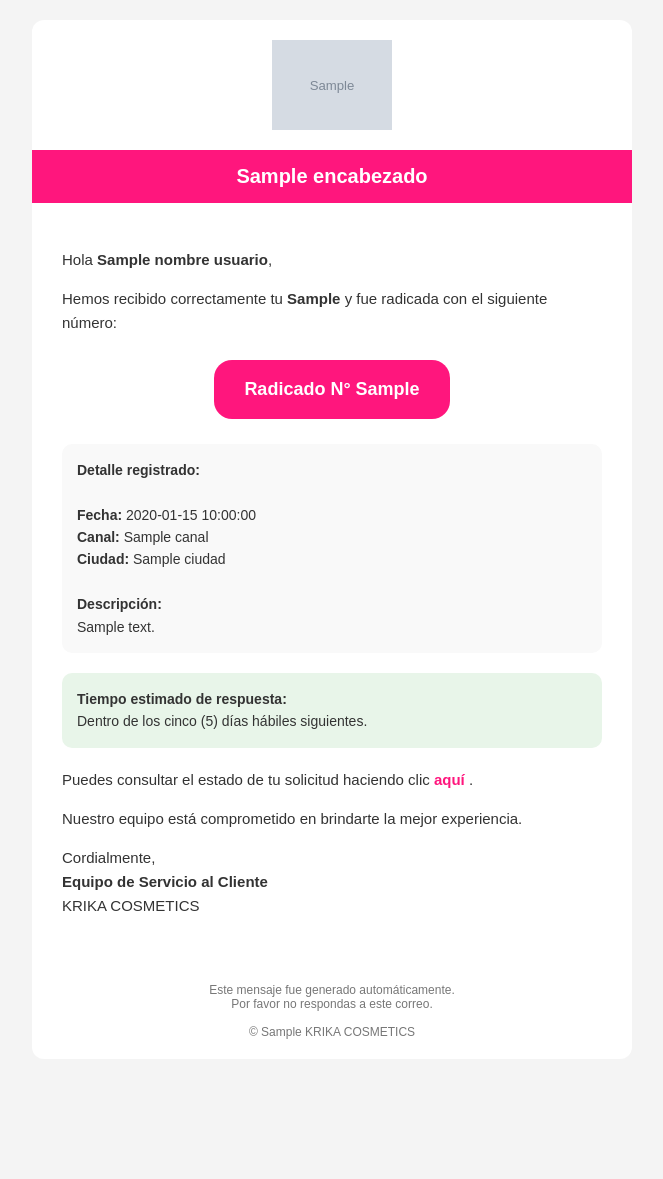
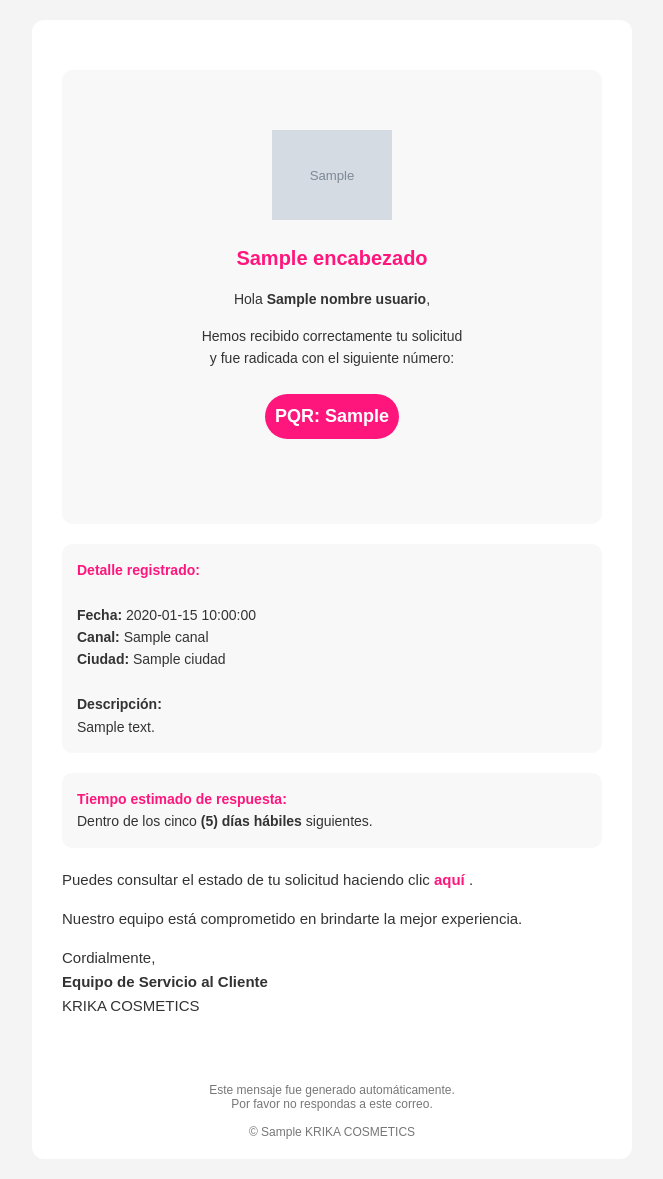
Before and after one commit to Krika-Dev/mail_services, a Python web app: template app/templates/pqrs.html in a window 1280 px wide. Shown: the whole page, without its empty margins (308-971 px from the left). Before the commit the page ends 1039 px from the top, so only its background shows below. Run offline with Jinja, Linux system fonts and the light colour scheme; the template is opened without the code that fills it: most values are stand-ins (such as "Sample title", 1, 10 or a date in 2020); grey boxes marked "Sample" are stand-in pictures.

Commit message:
2026-02-12

```diff
--- a/app/templates/pqrs.html
+++ b/app/templates/pqrs.html
@@ -1,5 +1,6 @@
 <!DOCTYPE html>
 <html lang="es">
+
 <head>
     <meta charset="UTF-8">
     <title>{{ titulo | default("Confirmación de radicado PQR") }}</title>
@@ -13,55 +14,60 @@
 
                 <!-- CONTENEDOR -->
                 <table width="600" cellpadding="0" cellspacing="0"
-       style="background-color:#ffffff; border-radius:12px; overflow:hidden;">
+                    style="background-color:#fff; border-radius:12px; overflow:hidden;">
 
-    <!-- HEADER LOGO -->
-    <tr>
-        <td align="center" style="padding:20px;">
-            <img src="{{ logo_url }}"
-                 alt="KRIKA"
-                 width="120"
-                 style="display:block;">
-        </td>
-    </tr>
 
-    <!-- BARRA SUPERIOR -->
-    <tr>
-        <td align="center" style="background-color:#ff167d; padding:15px;">
-            <span style="font-size:20px; font-weight:bold; color:#FFF;">
-                {{ encabezado | default("Hemos recibido tu solicitud") }}
-            </span>
-        </td>
-    </tr>
+
 
                     <!-- CONTENIDO -->
                     <tr>
-        <td style="padding:30px; color:#333; font-size:15px; line-height:1.6;">
 
+
+
+                        <td style="padding:30px; color:#333; font-size:15px; line-height:1.6; text-align: center;">
+
+                            <!-- nueva barra -->
+                            <table width="100%" cellpadding="0" cellspacing="0"
+                                style="background-color:#F8F8F8; border-radius:10px; text-align: left; margin:20px 0;">
+                                <tr>
+
+                                    <td style="padding:15px; font-size:14px; text-align: center;">
+                                        <br><br>
+                                        <img src="{{ logo_url }}" alt="KRIKA" width="120"
+                                            style="display:block; margin: auto;">
+                                        <br>
+                                        <span
+                                            style="font-size:20px; font-weight:bold; color: #ff167d; text-align: center;">
+                                            {{ encabezado | default("Hemos recibido tu solicitud") }}
+                                        </span>
+                                        <br>
                                         <p>Hola <strong>{{ nombre_usuario }}</strong>,</p>
 
                                         <p>
-                Hemos recibido correctamente tu
-                <strong>{{ tipo_solicitud }}</strong> y fue radicada con el siguiente número:
+                                            Hemos recibido correctamente tu solicitud <br> y fue radicada con el
+                                            siguiente número:
                                         </p>
 
-            <!-- RADICADO -->
                                         <table align="center" cellpadding="0" cellspacing="0" style="margin:25px auto;">
                                             <tr>
-                    <td style="background-color:#ff167d; padding:15px 30px;
-                               border-radius:18px; font-size:18px;
+                                                <td style="background-color:#ff167d; padding: 8px 10px;
+                                                    border-radius:5rem; font-size:18px;
                                                     font-weight:bold; color:#fff; text-align:center;">
-                        Radicado N° {{ numero_radicado }}
+                                                    PQR: {{ numero_radicado }}
+                                                </td>
+                                            </tr>
+                                        </table>
+                                        <br><br>
                                     </td>
                                 </tr>
                             </table>
 
                             <!-- DETALLE -->
                             <table width="100%" cellpadding="0" cellspacing="0"
-                   style="background-color:#f9f9f9; border-radius:10px; margin:20px 0;">
+                                style="background-color:#F8F8F8; border-radius:10px; text-align: left; margin:20px 0;">
                                 <tr>
                                     <td style="padding:15px; font-size:14px;">
-                        <strong>Detalle registrado:</strong><br><br>
+                                        <strong style="color: #ff167d;">Detalle registrado:</strong><br><br>
 
                                         <strong>Fecha:</strong> {{ fecha_radicado }}<br>
                                         <strong>Canal:</strong> {{ canal }}<br>
@@ -75,16 +81,16 @@
 
                             <!-- TIEMPO RESPUESTA -->
                             <table width="100%" cellpadding="0" cellspacing="0"
-                   style="background-color:#e8f5e9; border-radius:10px; margin:20px 0;">
+                                style="background-color:#F8F8F8; border-radius:10px; text-align: left; margin:20px 0;">
                                 <tr>
                                     <td style="padding:15px; font-size:14px;">
-                        <strong>Tiempo estimado de respuesta:</strong><br>
-                        Dentro de los cinco (5) días hábiles siguientes.
+                                        <strong style="color: #ff167d;">Tiempo estimado de respuesta:</strong><br>
+                                        Dentro de los cinco <b>(5) días hábiles</b> siguientes.
                                     </td>
                                 </tr>
                             </table>
 
-            <p>
+                            <p style="text-align: left;">
                                 Puedes consultar el estado de tu solicitud haciendo clic
                                 <a href="{{ url_consulta }}"
                                     style="color:#ff167d; font-weight:bold; text-decoration:none;">
@@ -92,12 +98,11 @@
                                 </a>.
                             </p>
 
-            <p>
+                            <p style="text-align: left;">
                                 Nuestro equipo está comprometido en brindarte la mejor experiencia.
                             </p>
 
-            <p>
-                Cordialmente,<br>
+                            <p style="text-align: left;">Cordialmente,<br>
                                 <strong>Equipo de Servicio al Cliente</strong><br>
                                 KRIKA COSMETICS
                             </p>
@@ -122,4 +127,5 @@
     </table>
 
 </body>
+
 </html>
```
Lines whose indentation alone changed are shown as unchanged.
